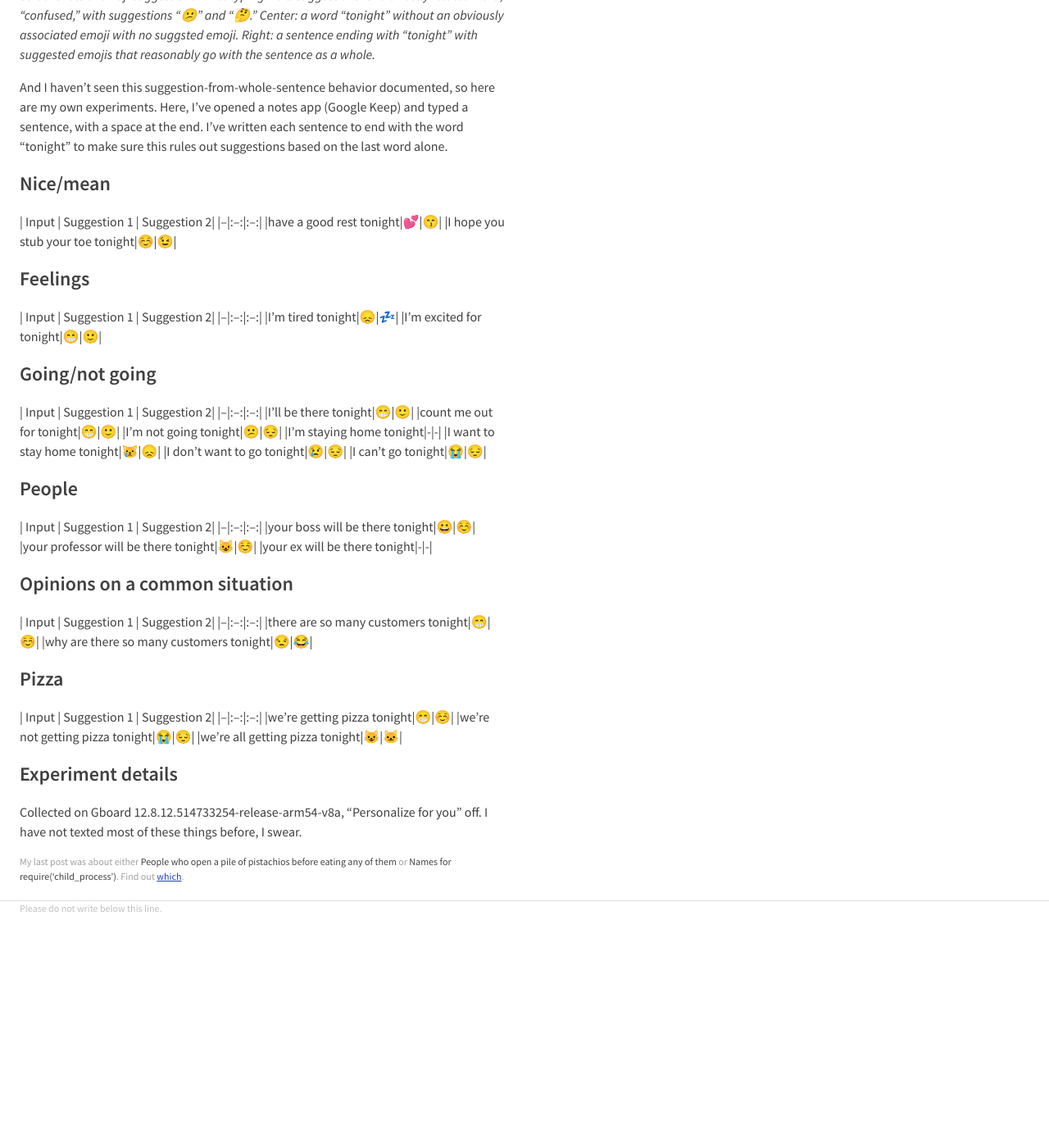
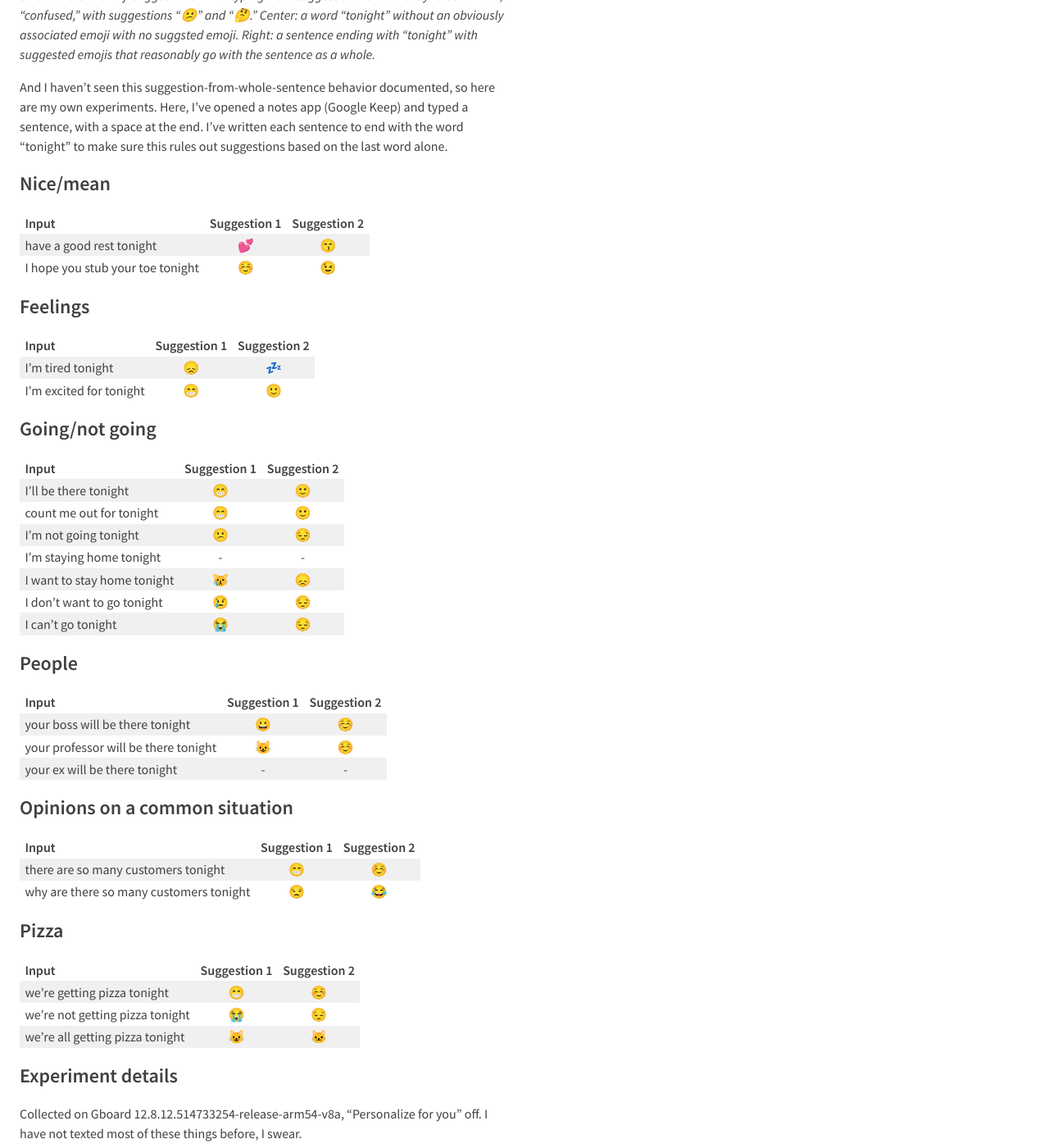
Before and after one commit to wh0/wh0.github.io, a Jekyll site: the page built from _posts/2023-05-03-emoji-suggestions.md, in a window 1280 px wide and 1400 px high, scrolled down 1030 px. Shown: the whole window at 82% size. Built offline with Jekyll 4.4.1, drawn with Linux system fonts in a browser that asks for light colours; before the commit the page ends 2192 px from its top, so only the background shows below that.

Commit message:
fix table syntax

```diff
--- a/_posts/2023-05-03-emoji-suggestions.md
+++ b/_posts/2023-05-03-emoji-suggestions.md
@@ -21,20 +21,23 @@ Here, I've opened a notes app (Google Keep) and typed a sentence, with a space a
 I've written each sentence to end with the word "tonight" to make sure this rules out suggestions based on the last word alone.
 
 ## Nice/mean
-| Input | Suggestion 1 | Suggestion 2|
-|--|:--:|:--:|
+
+| Input | Suggestion 1 | Suggestion 2 |
+|:--|:--:|:--:|
 |have a good rest tonight|💕|😙|
 |I hope you stub your toe tonight|☺️|😉|
 
 ## Feelings
-| Input | Suggestion 1 | Suggestion 2|
-|--|:--:|:--:|
+
+| Input | Suggestion 1 | Suggestion 2 |
+|:--|:--:|:--:|
 |I'm tired tonight|😞|💤|
 |I'm excited for tonight|😁|🙂|
 
 ## Going/not going
-| Input | Suggestion 1 | Suggestion 2|
-|--|:--:|:--:|
+
+| Input | Suggestion 1 | Suggestion 2 |
+|:--|:--:|:--:|
 |I'll be there tonight|😁|🙂|
 |count me out for tonight|😁|🙂|
 |I'm not going tonight|😕|😔|
@@ -44,21 +47,24 @@ I've written each sentence to end with the word "tonight" to make sure this rule
 |I can't go tonight|😭|😔|
 
 ## People
-| Input | Suggestion 1 | Suggestion 2|
-|--|:--:|:--:|
+
+| Input | Suggestion 1 | Suggestion 2 |
+|:--|:--:|:--:|
 |your boss will be there tonight|😀|☺️|
 |your professor will be there tonight|😺|☺️|
 |your ex will be there tonight|-|-|
 
 ## Opinions on a common situation
-| Input | Suggestion 1 | Suggestion 2|
-|--|:--:|:--:|
+
+| Input | Suggestion 1 | Suggestion 2 |
+|:--|:--:|:--:|
 |there are so many customers tonight|😁|☺️|
 |why are there so many customers tonight|😒|😂|
 
 ## Pizza
-| Input | Suggestion 1 | Suggestion 2|
-|--|:--:|:--:|
+
+| Input | Suggestion 1 | Suggestion 2 |
+|:--|:--:|:--:|
 |we're getting pizza tonight|😁|☺️|
 |we're not getting pizza tonight|😭|😔|
 |we're all getting pizza tonight|😺|🐱|
```
